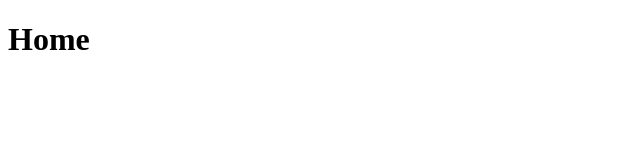
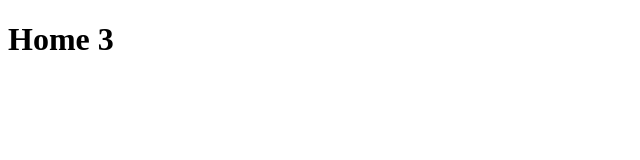
Before and after one commit to EmmaSteinman/home, a plain HTML site: page index.html in a window 1280 px wide. Shown: the full height of the page, 0-640 px from the left. Drawn offline with Linux system fonts and the light colour scheme.

Commit message:
Update index.html

```diff
--- a/index.html
+++ b/index.html
@@ -1,4 +1,4 @@
 <!DOCTYPE HTML>
 <body>
-<h1>Home</h1>
+<h1>Home 3</h1>
 </body>
```
